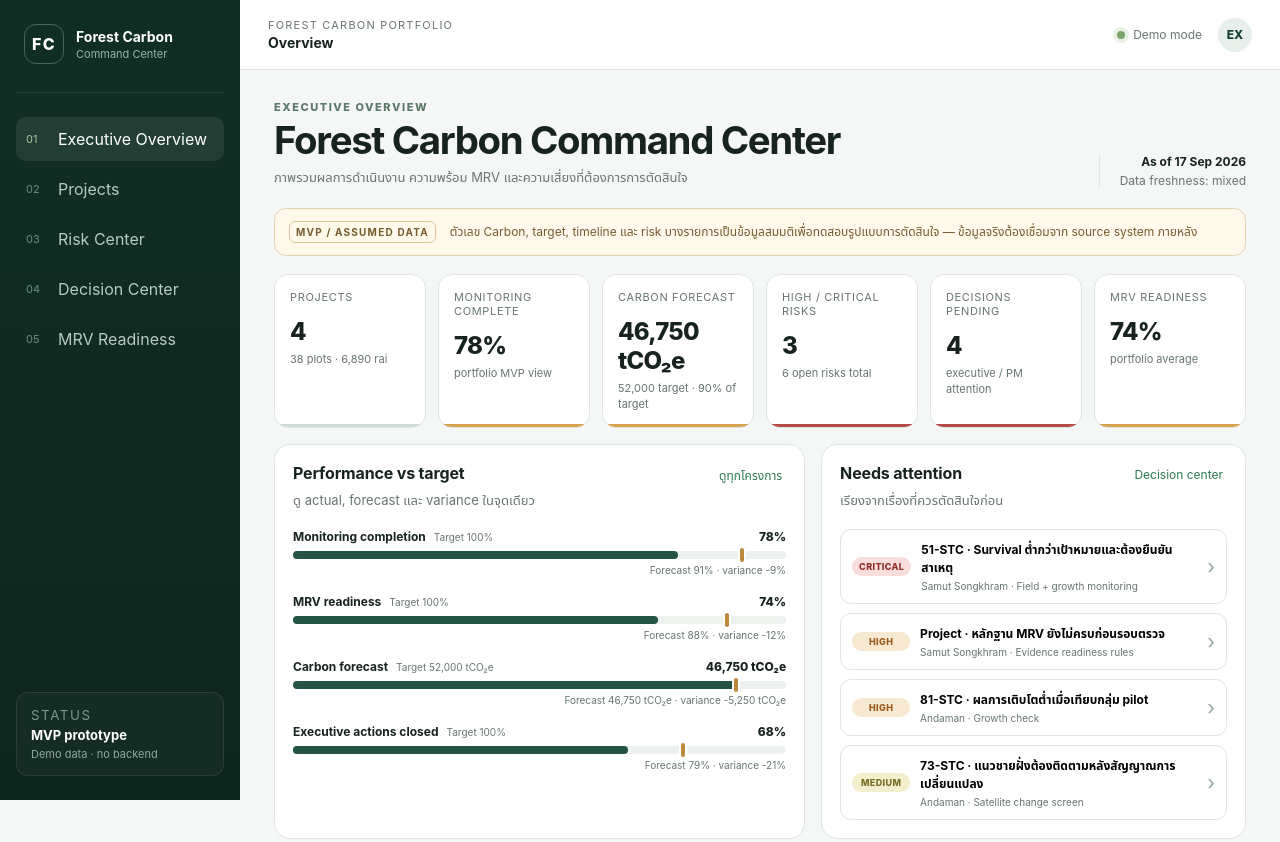
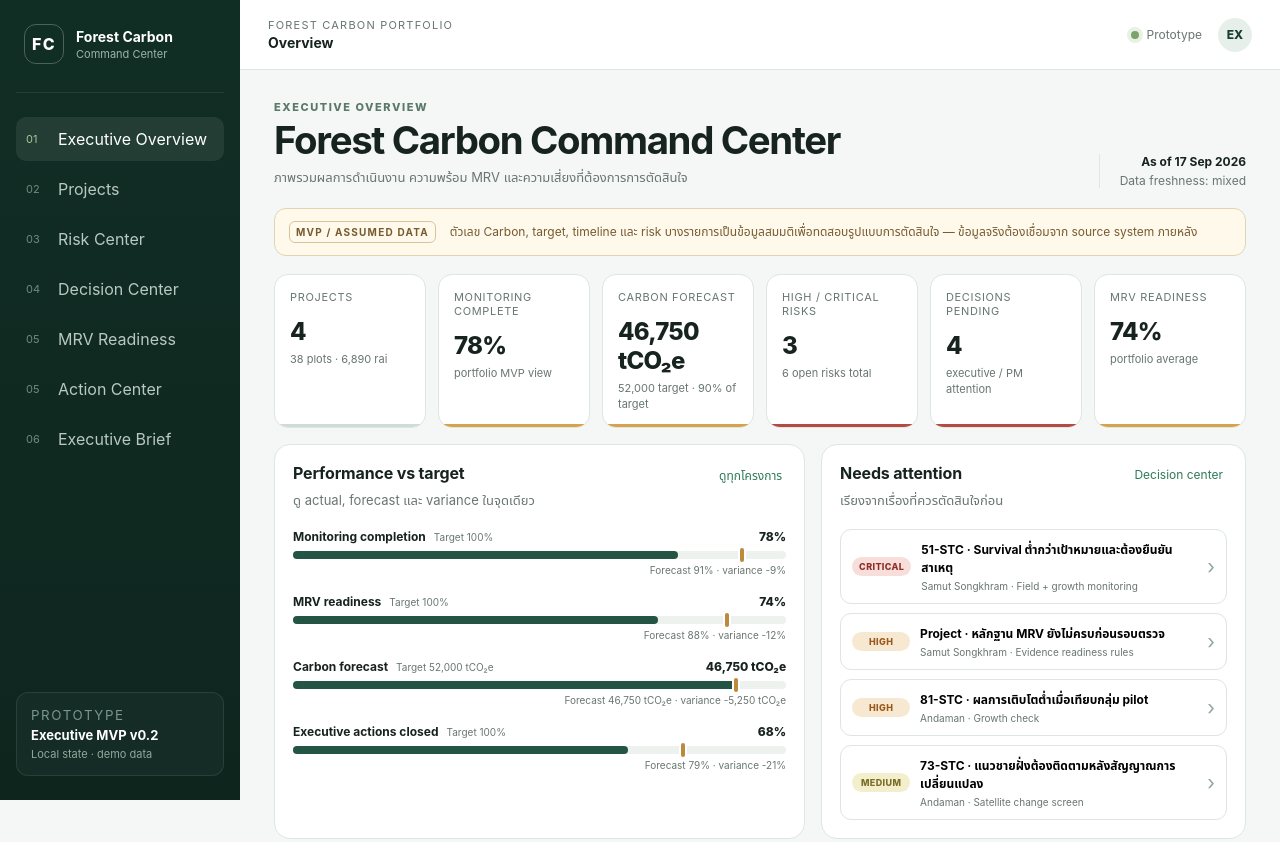
Before and after one commit to saratchai1/risk-dashboard, a website: page index.html in a window 1280 px wide. Shown: the top 842 px of the page. Drawn offline with Linux system fonts and the light colour scheme.

Commit message:
feat: load completed MVP enhancement layer

```diff
--- a/index.html
+++ b/index.html
@@ -8,10 +8,12 @@
     <meta name="robots" content="noindex,nofollow" />
     <title>Forest Carbon Command Center — Executive MVP</title>
     <link rel="stylesheet" href="styles.css" />
+    <link rel="stylesheet" href="enhancements.css" />
   </head>
   <body>
     <noscript>This prototype requires JavaScript.</noscript>
     <div id="app"></div>
     <script src="app.js" defer></script>
+    <script src="enhancements.js" defer></script>
   </body>
 </html>
```
